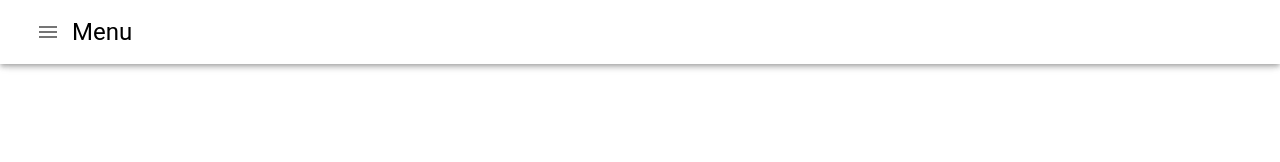
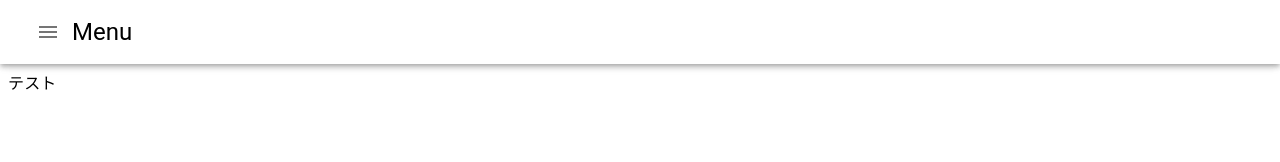
Before and after one commit to igm50/shelvo, a React (Create React App) app: page / in a window 1280 px wide. Shown: the top 162 px of the page. Built offline with nearby package versions, Linux system fonts and the light colour scheme.

Commit message:
add: EcosystemsにContentsを作成

```diff
--- /dev/null
+++ b/src/containers/ecosystems/Contents.tsx
@@ -0,0 +1,8 @@
+import React from 'react'
+import { Typography } from '@material-ui/core'
+
+const Contents: React.FC = () => {
+  return <Typography>テスト</Typography>
+}
+
+export default Contents
--- a/src/environments/Main.tsx
+++ b/src/environments/Main.tsx
@@ -1,7 +1,9 @@
 import React, { useState } from 'react'
+import { Toolbar } from '@material-ui/core'
 
 import Header from '../containers/ecosystems/Header'
 import Menu from '../containers/ecosystems/Menu'
+import Contents from '../containers/ecosystems/Contents'
 
 const Main: React.FC = () => {
   const [menuOpen, setMenuOpen] = useState(false)
@@ -11,6 +13,8 @@ const Main: React.FC = () => {
     <React.Fragment>
       <Header toggleMenu={changeMenuOpen} />
       <Menu isOpen={menuOpen} close={changeMenuOpen} />
+      <Toolbar />
+      <Contents />
     </React.Fragment>
   )
 }
```
Also changed, not shown: 1 other file (tests, documents, lock files or other folders).
